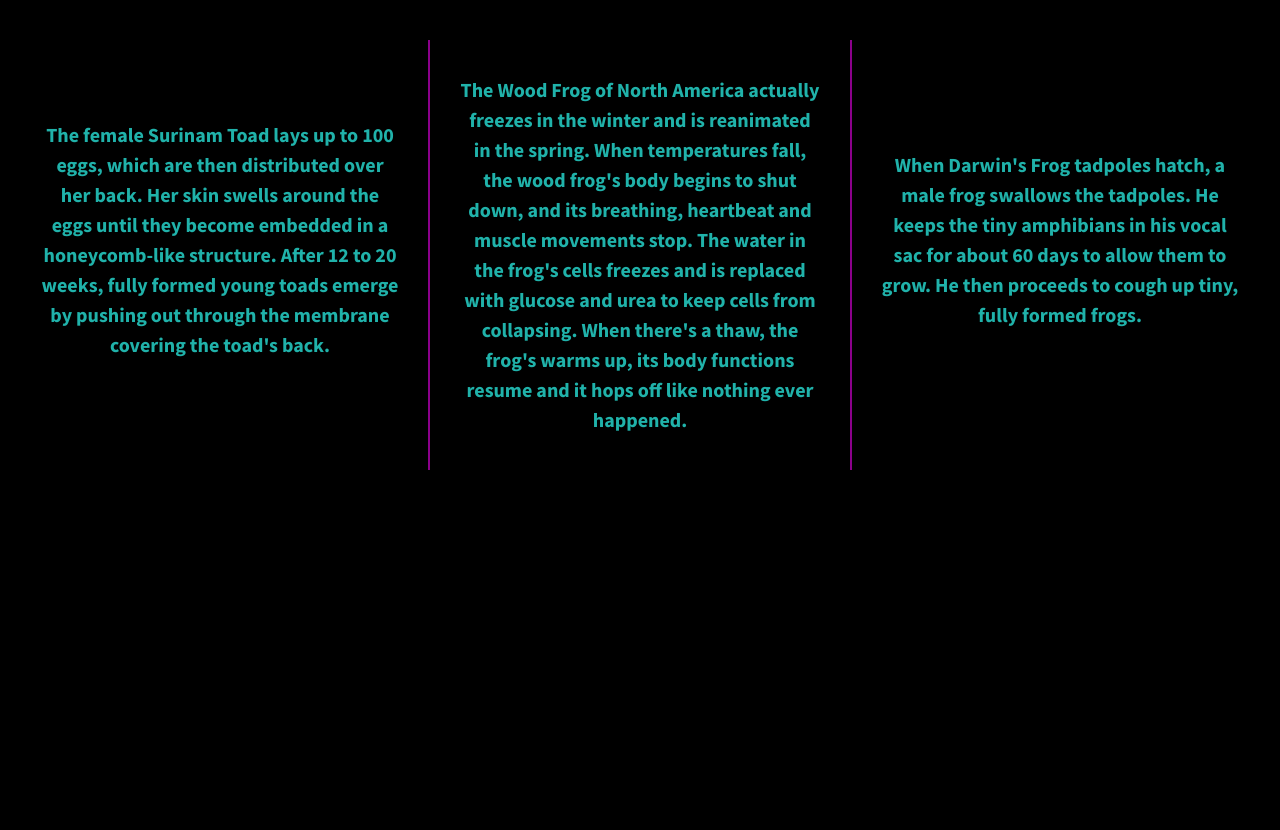
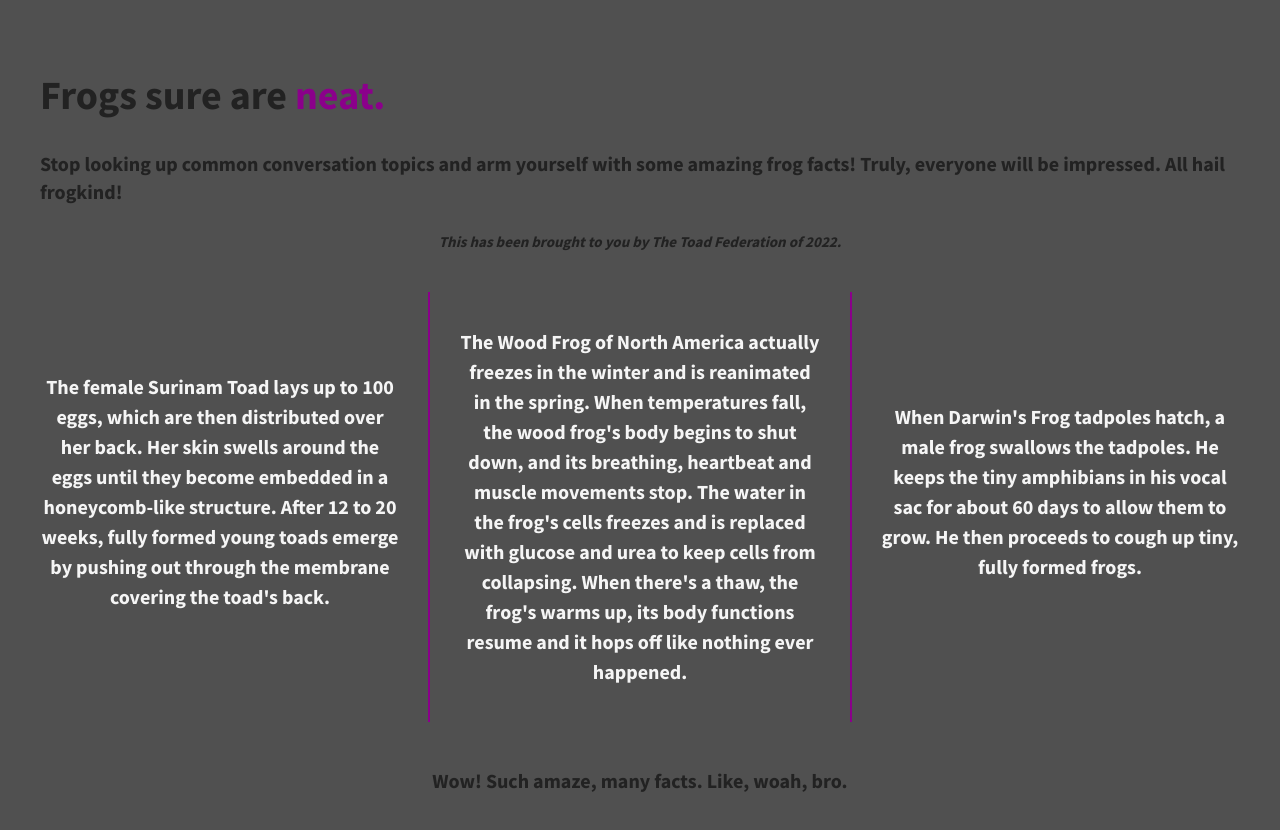
Before and after one commit to EvvyK/Flexbox-divs-practice, a plain HTML site: page index.html in a window 1280 px wide. Drawn offline with nearby package versions, Linux system fonts and the light colour scheme.

Commit message:
Add complete layout

```diff
--- a/css/main.css
+++ b/css/main.css
@@ -97,7 +97,7 @@ textarea {
 
 
 html {
-  background-color: black;
+  background-color: #505050;
   height: 100%;
 }
 
@@ -113,13 +113,30 @@ body {
   font-weight: 700;
   display: flex;
   justify-content: space-between;
-  flex-wrap: wrap;
+  flex-flow: row wrap;
   align-content: center;
   width: 100%;
 }
 
+h1 span {
+    color: darkmagenta;
+}
+main, footer {
+    width: 100%;
+    display: flex;
+    flex-wrap: wrap;
+    justify-content: center;
+}
+main section {
+    font-style: oblique;
+    font-size: .75em;
+    padding: 25px 0 40px 0;
+    width: 100%;
+    text-align: center;
+}
+
 .div-1, .div-2, .div-3 {
-  color: lightseagreen;
+  color: whitesmoke;
   line-height: 1.5em;
   font-size: 1em;
   height: 400px;
@@ -137,6 +154,9 @@ body {
     padding: 15px 2.5%;
 }
 
+footer {
+    padding-top: 45px;
+}
 
 
 
--- a/index.html
+++ b/index.html
@@ -22,6 +22,10 @@
         <![endif]-->
 
         <section class="wrapper">
+            <h1> Frogs sure are <span>neat. </span> </h1>
+            <main> Stop looking up common conversation topics and arm yourself with some amazing frog facts! Truly, everyone will be impressed. All hail frogkind!
+                 <section> This has been brought to you by The Toad Federation of 2022. </section>
+            </main>
             <div class="div-1">
                 <p> The female Surinam Toad lays up to 100 eggs, which are then distributed over her back. Her skin swells around the eggs until they become embedded in a honeycomb-like structure. After 12 to 20 weeks, fully formed young toads emerge by pushing out through the membrane covering the toad's back. </p>
             </div>
@@ -31,6 +35,7 @@
             <div class="div-3">
                 <p> When Darwin's Frog tadpoles hatch, a male frog swallows the tadpoles. He keeps the tiny amphibians in his vocal sac for about 60 days to allow them to grow. He then proceeds to cough up tiny, fully formed frogs. </p>
             </div>
+            <footer> Wow! Such amaze, many facts. Like, woah, bro. </footer>
         </section>
 
         <script src="https://ajax.googleapis.com/ajax/libs/jquery/1.11.3/jquery.min.js"></script>
```
